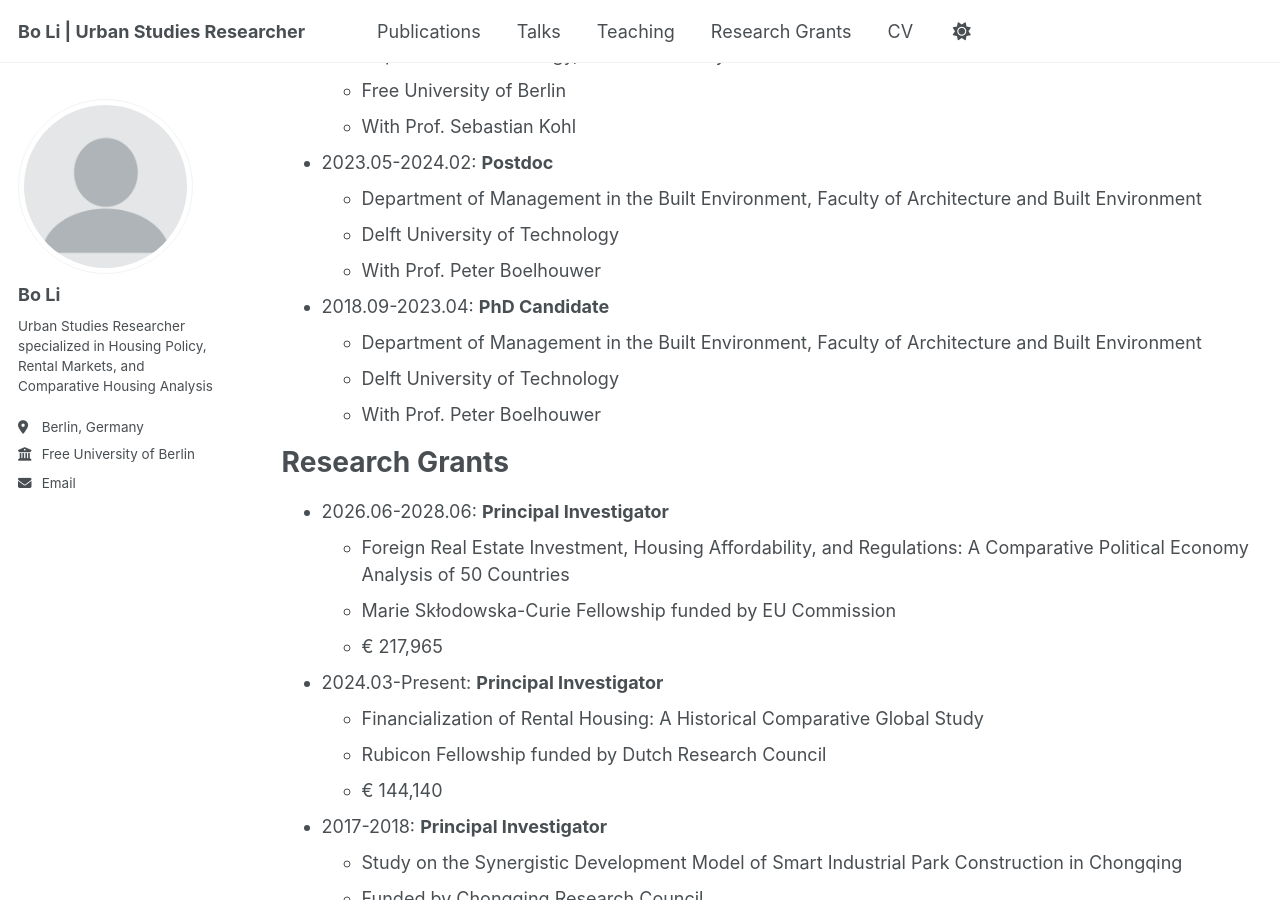
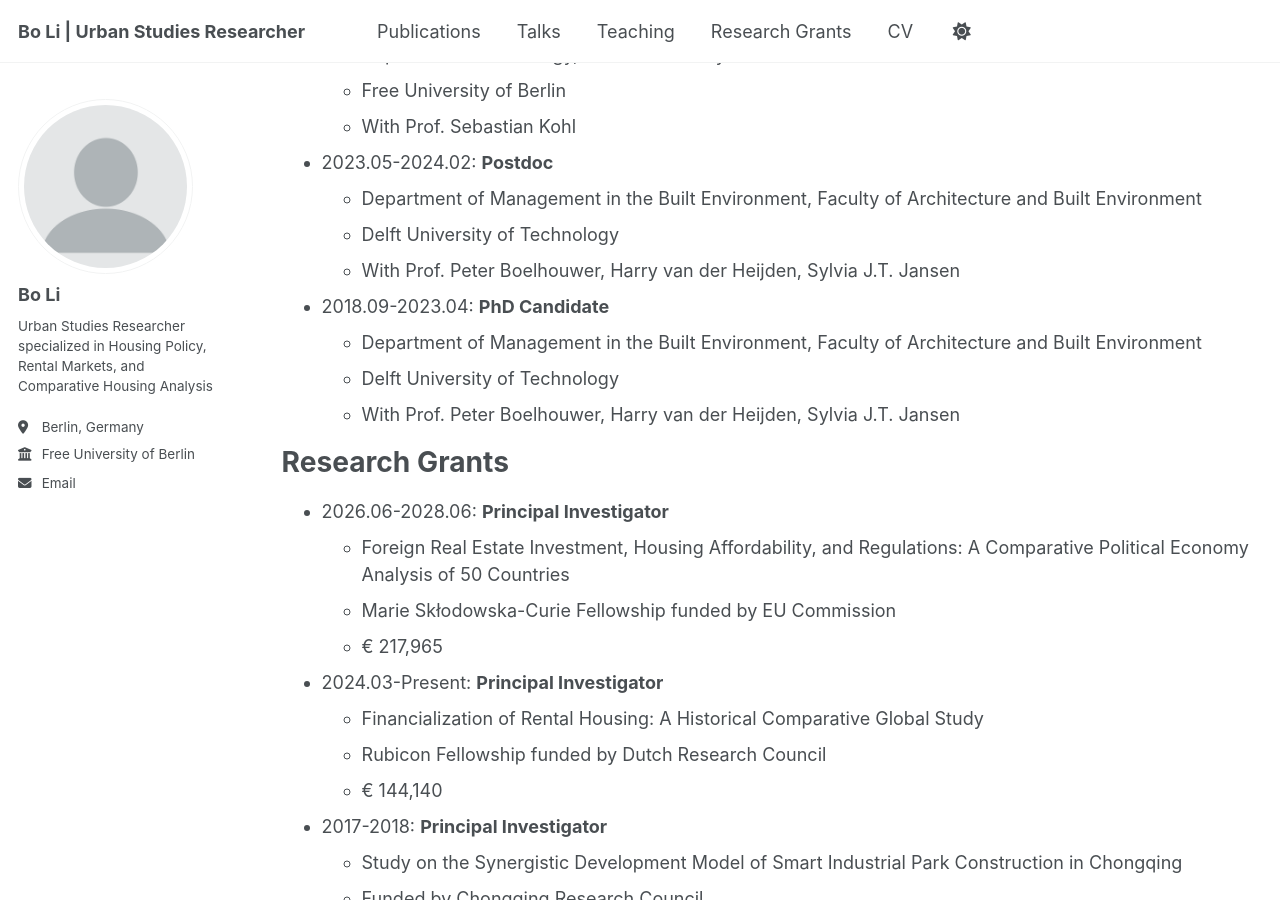
Before and after one commit to housingforall/housingforall.github.io, a Jekyll site: the page built from _pages/cv.md, in a window 1280 px wide and 900 px high, scrolled down 357 px. Built offline with Jekyll 4.4.1, drawn with Linux system fonts in a browser that asks for light colours.

Commit message:
Update cv.md

```diff
--- a/_pages/cv.md
+++ b/_pages/cv.md
@@ -25,12 +25,12 @@ Research Experience
 * 2023.05-2024.02: **Postdoc**
   * Department of Management in the Built Environment, Faculty of Architecture and Built Environment
   * Delft University of Technology
-  * With Prof. Peter Boelhouwer
+  * With Prof. Peter Boelhouwer, Harry van der Heijden, Sylvia J.T. Jansen
 
 * 2018.09-2023.04: **PhD Candidate**
   * Department of Management in the Built Environment, Faculty of Architecture and Built Environment
   * Delft University of Technology
-  * With Prof. Peter Boelhouwer
+  * With Prof. Peter Boelhouwer, Harry van der Heijden, Sylvia J.T. Jansen
 
 Research Grants
 ======
```
